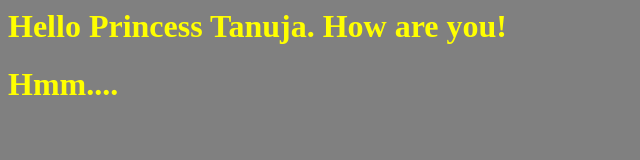
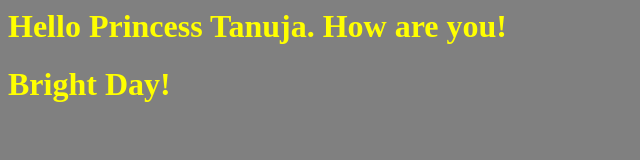
Before and after one commit to tanuja20/testing, a plain HTML site: page index.html in a window 1280 px wide. Shown: the whole page, without its empty margins (0-640 px from the left). Drawn offline with Linux system fonts and the light colour scheme.

Commit message:
Brightday

```diff
--- a/index.html
+++ b/index.html
@@ -2,7 +2,7 @@
 	Hello Princess Tanuja. How are you!
 </h1>
 <h1>
-	Hmm....
+	Bright Day!
 </h1>
 
 <style type="text/css">
```
